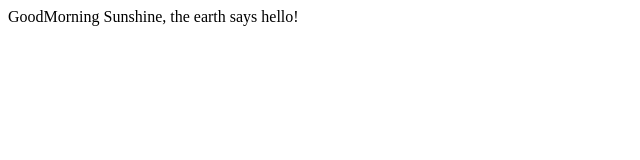
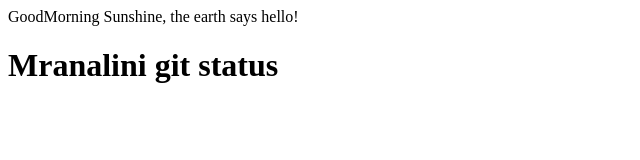
Before and after one commit to MranaliniP/practice, a plain HTML site: page index.html in a window 1280 px wide. Shown: the whole page, without its empty margins (0-640 px from the left). Drawn offline with Linux system fonts and the light colour scheme.

Commit message:
updated html file

```diff
--- a/index.html
+++ b/index.html
@@ -1 +1,2 @@
 <div>GoodMorning Sunshine, the earth says hello!</div>
+<h1>Mranalini git status</h1>
```
